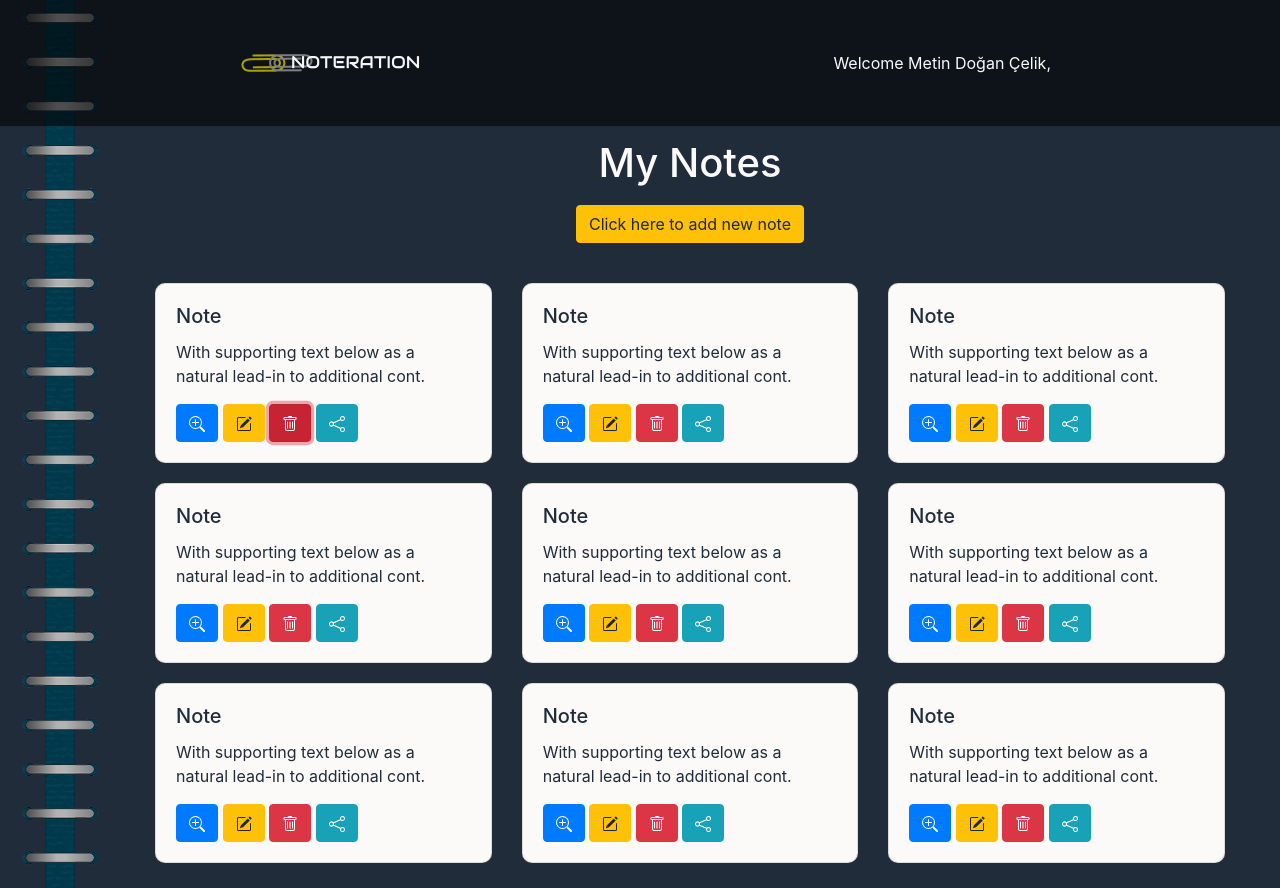
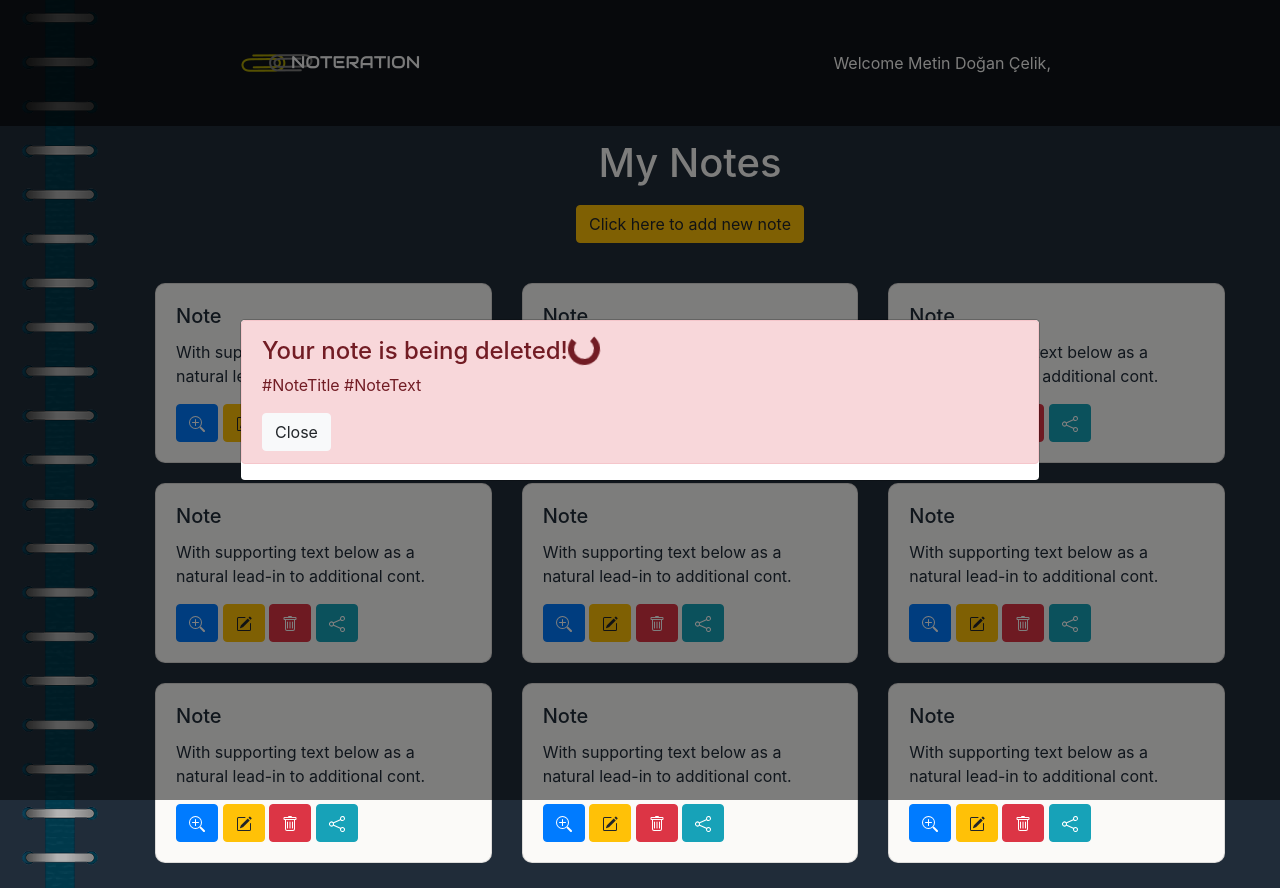
Before and after one commit to eteration-bootcamp/2020-bootcamp-team-5, a React app: page /notes in a window 1280 px wide. Both pictures are taken after a click on the button 290 px from the left and 422 px from the top of the page. Built offline with nearby package versions, Linux system fonts and the light colour scheme.

Commit message:
add delete note component

```diff
--- /dev/null
+++ b/src/components/DeleteNote/index.js
@@ -0,0 +1,34 @@
+import React from 'react';
+import {Button, Alert, Modal, Spinner} from 'react-bootstrap';
+
+function DeleteNote(props) {
+
+      return (
+        <Modal
+        {...props}
+        size="lg"
+        aria-labelledby="contained-modal-title-vcenter"
+        centered
+        >
+            <Alert
+                {...props}
+                variant="danger">
+
+                <Alert.Heading>Your note is being deleted!
+                    <Spinner animation="border" role="status">
+                        <span className="sr-only"></span>
+                    </Spinner>
+                </Alert.Heading>
+                <p>
+                    #NoteTitle
+                    #NoteText
+                </p>
+
+                <Button variant="light" onClick={props.onHide}>Close</Button>
+            </Alert>
+        </Modal>
+      );
+
+}
+
+export default DeleteNote;
--- a/src/components/Note/index.js
+++ b/src/components/Note/index.js
@@ -1,11 +1,13 @@
-import React from 'react';
+import React, {useState} from 'react';
 import '../../styles/Main.css';
 import {Col, Card, Button} from 'react-bootstrap';
 import {PencilSquare, ZoomIn, Trash, Share} from 'react-bootstrap-icons';
 import EditNote from '../EditNote';
+import DeleteNote from '../DeleteNote';
 
 function Note() {
-    const [modalShow, setModalShow] = React.useState(false);
+    const [modalShow, setModalShow] = useState(false);
+    const [alertShow, setAlertShow] = useState(false);
 
     return (
         <Col xs={12} sm={6} md={4} lg={4} xl={4} className="note-item-col ver-hor-center">
@@ -21,7 +23,11 @@ function Note() {
                         show={modalShow}
                         onHide={() => setModalShow(false)}
                     />
-                    <Button variant="danger"><Trash/></Button> {' '}
+                    <Button variant="danger" onClick={() => setAlertShow(true)}><Trash/></Button> {' '}
+                    <DeleteNote
+                        show={alertShow}
+                        onHide={() => setAlertShow(false)}
+                    />
                     <Button variant="info"><Share/></Button>
                 </Card.Body>
             </Card>
```
